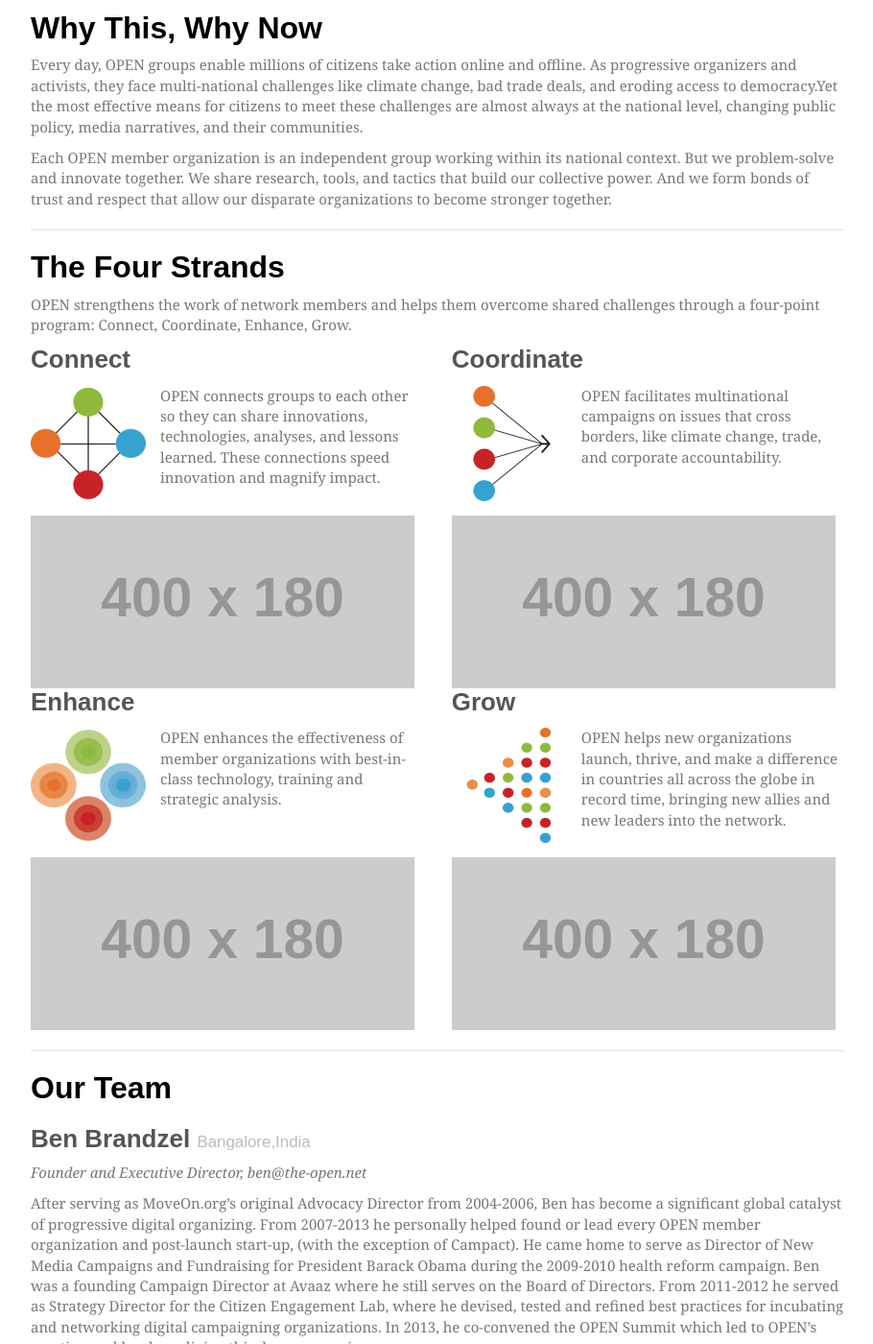
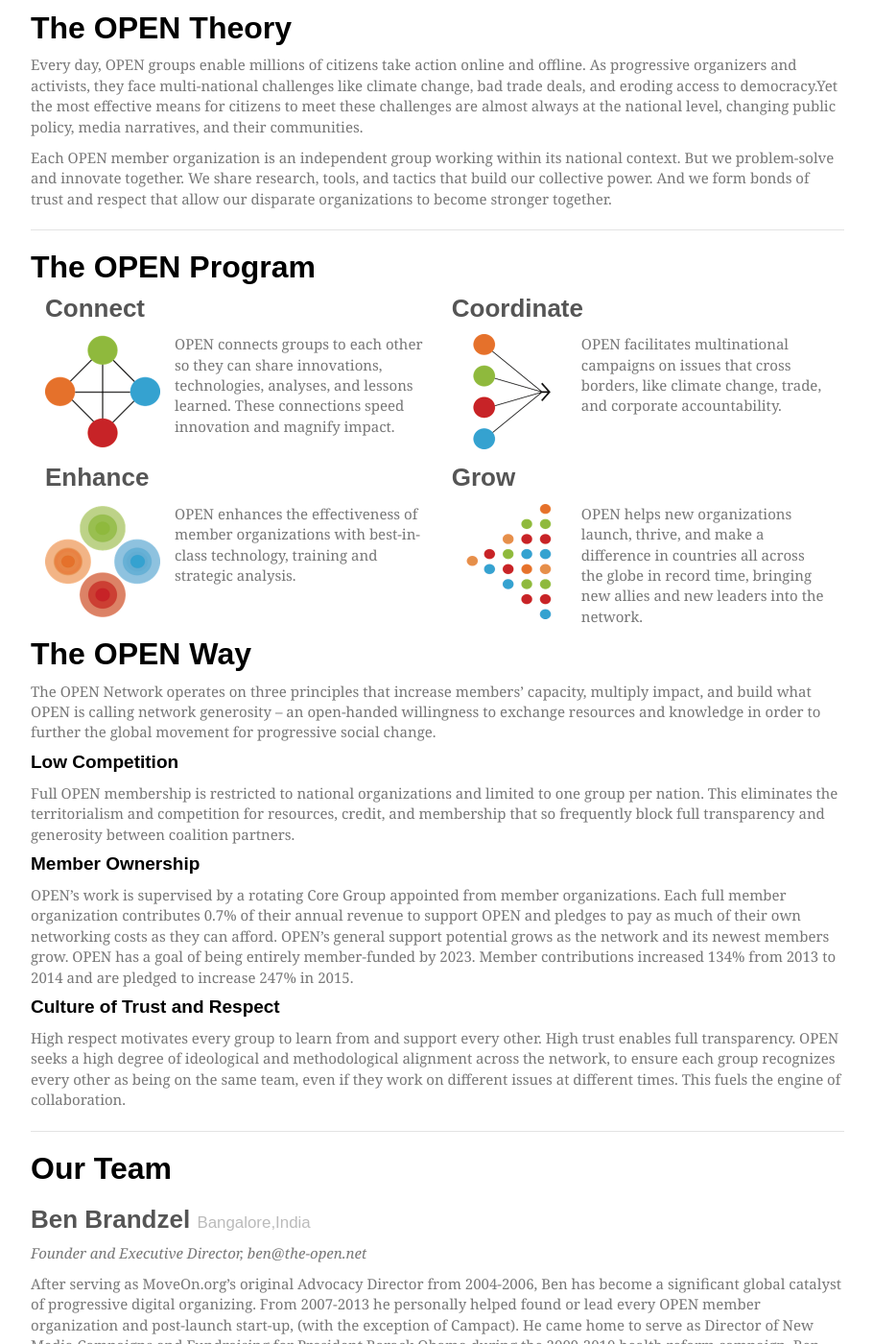
Before and after one commit to the-open/www.the-open.net, a Jekyll site: the page built from about.html, in a window 1280 px wide and 1400 px high, scrolled down 259 px. Shown: the whole window at 96% size, without its empty margins (38-948 px from the left). Built offline with Jekyll 4.4.1, drawn with Linux system fonts in a browser that asks for light colours; some web fonts are replaced; comment, search, counter and statistics services are not loaded.

Commit message:
update content

```diff
--- a/about.html
+++ b/about.html
@@ -4,8 +4,8 @@
 title: About OPEN
 ---
 
-  <h2 title="Why OPEN" id="theory">
-    Why This, Why Now
+  <h2 id="theory">
+    The OPEN Theory
   </h2>
   <p>
     Every day, OPEN groups enable millions of citizens take action online and offline. As progressive organizers and activists, they face multi-national challenges like climate change, bad trade deals, and eroding access to democracy.Yet the most effective means for citizens to meet these challenges are almost always at the national level, changing public policy, media narratives, and their communities.
@@ -14,18 +14,13 @@
     Each OPEN member organization is an independent group working within its national context. But we problem-solve and innovate together. We share research, tools, and tactics that build our collective power. And we form bonds of trust and respect that allow our disparate organizations to become stronger together.
   </p>
 
+  <hr>
 
-  <hr>
-  <h2 title="Four strands" id="four-strands">
-    The Four Strands
+  <h2 id="program">
+    The OPEN Program
   </h2>
-  <p>
-    OPEN strengthens the work of network members and helps them overcome shared challenges through a four-point program: Connect, Coordinate, Enhance, Grow.
-  </p>
-
-<div class="row">
   <div class="col-md-6">
-    <h3 id="connet">
+    <h3 id="connect">
       Connect
     </h4>
     <p>
@@ -42,16 +37,6 @@
       OPEN facilitates multinational campaigns on issues that cross borders, like climate change, trade, and corporate accountability.
     </p>
   </div>
-</div>
-<div class="row">
-  <div class="col-md-6">
-    <img src="http://placehold.it/400x180" class="img-responsive" />
-  </div>
-  <div class="col-md-6">
-    <img src="http://placehold.it/400x180" class="img-responsive" />
-  </div>
-</div>
-<div class="row">
   <div class="col-md-6">
     <h3 id="enhance">
       Enhance
@@ -70,16 +55,37 @@
       OPEN helps new organizations launch, thrive, and make a difference in countries all across the globe in record time, bringing new allies and new leaders into the network.
     </p>
   </div>
-</div>
-<div class="row">
-  <div class="col-md-6">
-    <img src="http://placehold.it/400x180" class="img-responsive" />
-  </div>
-  <div class="col-md-6">
-    <img src="http://placehold.it/400x180" class="img-responsive" />
-  </div>
-</div>
+
   <hr>
+  <hr>
+
+  <h2 id="way">
+    The OPEN Way
+  </h2>
+  <p>
+    The OPEN Network operates on three principles that increase members’ capacity, multiply impact, and build what OPEN is calling network generosity – an open-handed willingness to exchange resources and knowledge in order to further the global movement for progressive social change.
+  </p>
+  <h4>
+    Low Competition
+  </h4>
+  <p>
+    Full OPEN membership is restricted to national organizations and limited to one group per nation. This eliminates the territorialism and competition for resources, credit, and membership that so frequently block full transparency and generosity between coalition partners.
+  </p>
+  <h4>
+    Member Ownership
+  </h4>
+  <p>
+    OPEN’s work is supervised by a rotating Core Group appointed from member organizations. Each full member organization contributes 0.7% of their annual revenue to support OPEN and pledges to pay as much of their own networking costs as they can afford. OPEN’s general support potential grows as the network and its newest members grow. OPEN has a goal of being entirely member-funded by 2023. Member contributions increased 134% from 2013 to 2014 and are pledged to increase 247% in 2015.
+  </p>
+  <h4>
+    Culture of Trust and Respect
+  </h4>
+  <p>
+    High respect motivates every group to learn from and support every other. High trust enables full transparency. OPEN seeks a high degree of ideological and methodological alignment across the network, to ensure each group recognizes every other as being on the same team, even if they work on different issues at different times. This fuels the engine of collaboration.
+  </p>
+
+  <hr>
+
   <h2>
     Our Team
   </h2>
```
